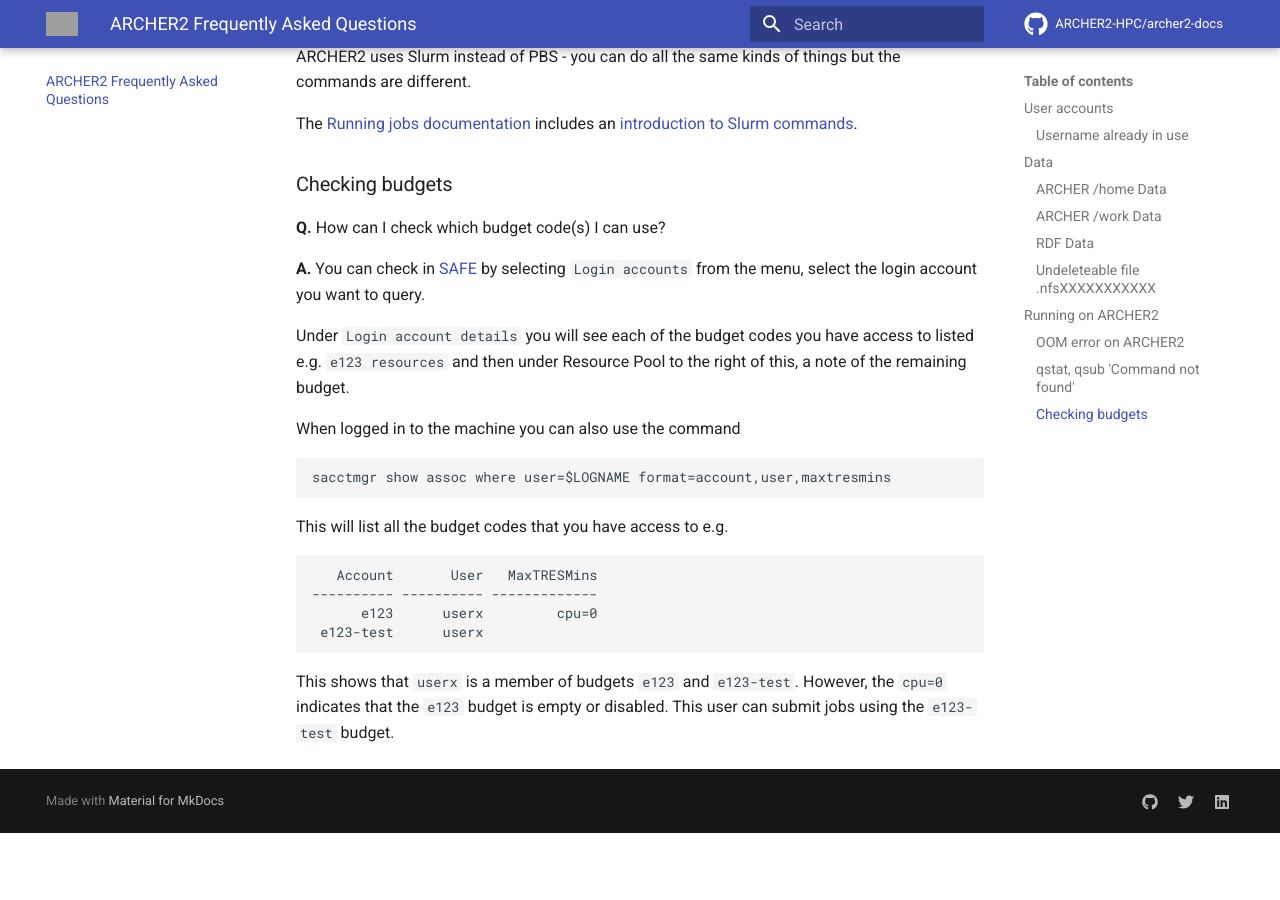
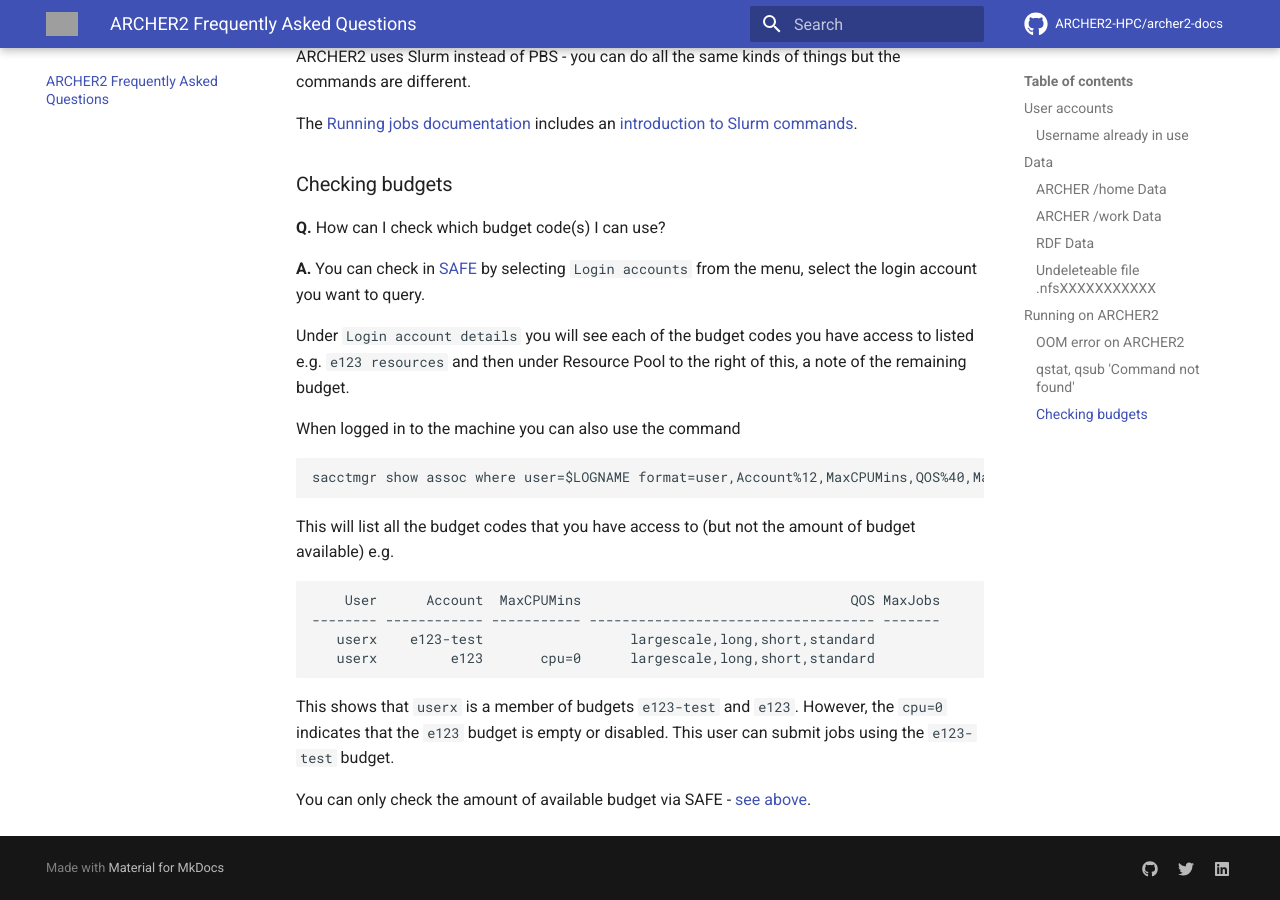
Before and after one commit to ARCHER2-HPC/archer2-docs, an MkDocs documentation site: the page built from docs/faq/index.md, in a window 1280 px wide and 900 px high, scrolled down 2820 px. Built offline with MkDocs 1.6.1 and Material for MkDocs 9.7.7, drawn with Linux system fonts in a browser that asks for light colours; comment, search, counter and statistics services are not loaded; before the commit the page ends 3653 px from its top, so only the background shows below that; grey boxes are pictures that could not be loaded.

Commit message:
Update budget check info to make clearer
Include the format= guidance to make the budget info display more clearly

```diff
--- a/docs/faq/index.md
+++ b/docs/faq/index.md
@@ -109,14 +109,18 @@ Under `Login account details` you will see each of the budget codes you have acc
 
 When logged in to the machine you can also use the command
 
-    sacctmgr show assoc where user=$LOGNAME format=account,user,maxtresmins
+    sacctmgr show assoc where user=$LOGNAME format=user,Account%12,MaxCPUMins,QOS%40,MaxJobs
 
-This will list all the budget codes that you have access to e.g.
+This will list all the budget codes that you have access to (but not the amount of budget available) e.g.
+
+        User      Account  MaxCPUMins                                 QOS MaxJobs
+    -------- ------------ ----------- ----------------------------------- -------
+       userx    e123-test                  largescale,long,short,standard
+       userx         e123       cpu=0      largescale,long,short,standard
 
 
-       Account       User   MaxTRESMins
-    ---------- ---------- -------------
-          e123      userx         cpu=0
-     e123-test      userx
 
-This shows that `userx` is a member of budgets `e123` and `e123-test`.  However, the `cpu=0` indicates that the `e123` budget is empty or disabled.   This user can submit jobs using the `e123-test` budget.
+
+This shows that `userx` is a member of budgets `e123-test` and `e123`.  However, the `cpu=0` indicates that the `e123` budget is empty or disabled.   This user can submit jobs using the `e123-test` budget.
+
+You can only check the amount of available budget via SAFE - [see above](#checking-budgets).
```
